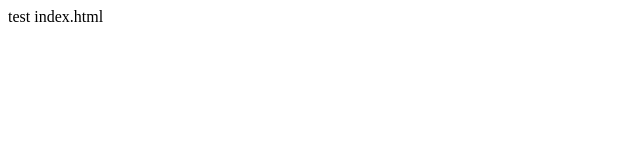
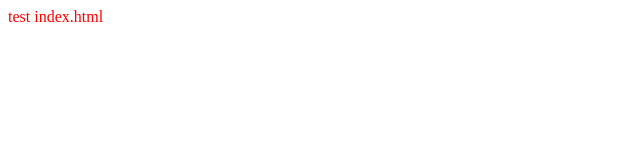
Before and after one commit to zmovo/zmovo.github.io, a plain HTML site: page index.html in a window 1280 px wide. Shown: the whole page, without its empty margins (0-640 px from the left). Drawn offline with Linux system fonts and the light colour scheme.

Commit message:
edit index.html

```diff
--- a/index.html
+++ b/index.html
@@ -4,6 +4,6 @@
 	<title></title>
 </head>
 <body>
-	<font>test index.html</font>
+	<font color="red">test index.html</font>
 </body>
 </html>
```
